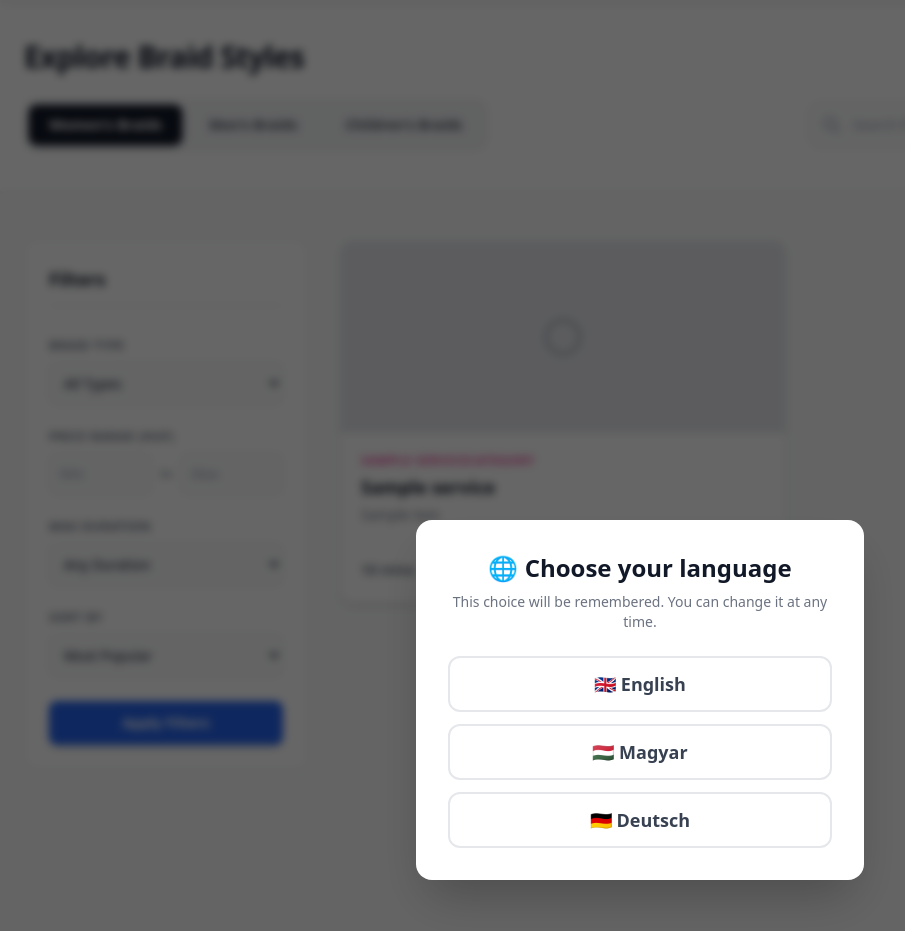
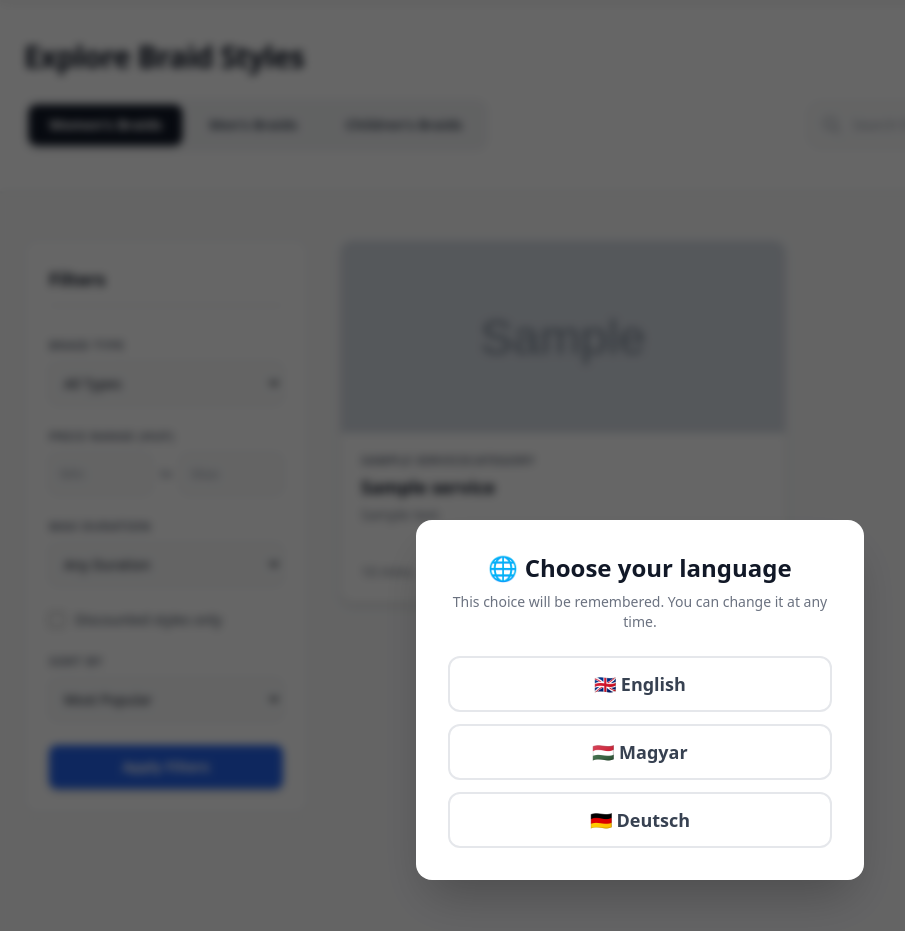
Before and after one commit to Aggreygreg/afrikaihafjonas, a Django app: page /services/ in a window 1280 px wide. Shown: the part 71-1002 px from the top of the page, without its empty margins (0-905 px from the left). Run offline with Django 4.2, Linux system fonts and the light colour scheme; tables that the repository leaves empty hold one stand-in row (values such as "Sample post"); grey boxes marked "Sample" are stand-in pictures; some libraries are stand-ins or nearby versions.

Commit message:
feat: polish services listing - images, discounts, formatted prices  - Model: add formatted_base_price & formatted_discounted_price properties   (zero-decimal HUF: '55,000 Ft') - View: add image prefetch, 'discounted_only' filter, 'discount' sort - Grid: show service images instead of placeholder, discount badge (-15%),   strikethrough base price + discounted price, formatted_duration,   gender-specific category badge colors (pink/blue/amber) - Add 'Discounted styles only' checkbox and 'Biggest Discount' sort option - Remove template math (base_price|floatformat:0) in favor of model properties

```diff
--- a/apps/services/models.py
+++ b/apps/services/models.py
@@ -125,6 +125,16 @@ class Service(models.Model):
             return self.base_price - discount_amount
         return self.base_price
 
+    @property
+    def formatted_base_price(self):
+        """Zero-decimal HUF: '55,000 Ft'."""
+        return "{:,} Ft".format(int(self.base_price))
+
+    @property
+    def formatted_discounted_price(self):
+        """Zero-decimal HUF after discount: '46,750 Ft'."""
+        return "{:,} Ft".format(int(self.discounted_price))
+
     def get_options_grouped(self):
         """
         Returns a list of dicts, one per option group:
--- a/apps/services/views.py
+++ b/apps/services/views.py
@@ -10,8 +10,10 @@ def service_list_view(request):
     gender_name = request.GET.get('gender', "Women's Braids")
     active_parent = parent_categories.filter(name__icontains=gender_name).first()
 
-    # 3. Base Queryset (optimized loading of foreign keys)
-    services = Service.objects.all().select_related('category__parent')
+    # 3. Base Queryset (optimized loading of foreign keys + images)
+    services = Service.objects.all().select_related(
+        'category__parent'
+    ).prefetch_related('images')
 
     # 4. Filter by Gender (Parent Category)
     if active_parent:
@@ -48,6 +50,11 @@ def service_list_view(request):
     if duration_max and duration_max.isdigit():
         services = services.filter(duration_minutes__lte=int(duration_max))
 
+    # 8b. Discounted Only Filter
+    discounted_only = request.GET.get('discounted_only', '')
+    if discounted_only:
+        services = services.filter(discount_percentage__gt=0)
+
     # 9. Sort Options
     sort_by = request.GET.get('sort_by', 'popular')
     if sort_by == 'popular':
@@ -58,6 +65,8 @@ def service_list_view(request):
         services = services.order_by('-base_price')
     elif sort_by == 'newest':
         services = services.order_by('-id')
+    elif sort_by == 'discount':
+        services = services.filter(discount_percentage__gt=0).order_by('-discount_percentage')
 
     context = {
         'services': services,
@@ -70,6 +79,7 @@ def service_list_view(request):
         'selected_price_max': price_max,
         'selected_duration_max': duration_max,
         'selected_sort_by': sort_by,
+        'selected_discounted': discounted_only,
     }
 
     # If it's an HTMX request, render only the partial template
--- a/templates/services/partials/service_grid.html
+++ b/templates/services/partials/service_grid.html
@@ -55,6 +55,15 @@
                 </select>
             </div>
 
+            <!-- Filter: Discounted Only -->
+            <div>
+                <label class="flex items-center gap-2.5 cursor-pointer">
+                    <input type="checkbox" name="discounted_only" value="1" {% if selected_discounted %}checked{% endif %}
+                           class="w-4 h-4 rounded border-gray-300 text-blue-600 focus:ring-blue-500/20" />
+                    <span class="text-sm font-medium text-gray-700">{% trans "Discounted styles only" %}</span>
+                </label>
+            </div>
+
             <!-- Sort Option -->
             <div>
                 <label for="sort_by" class="block text-xs font-semibold uppercase tracking-wider text-gray-500 mb-2">{% trans "Sort By" %}</label>
@@ -63,6 +72,7 @@
                     <option value="popular" {% if selected_sort_by == "popular" %}selected{% endif %}>{% trans "Most Popular" %}</option>
                     <option value="price_asc" {% if selected_sort_by == "price_asc" %}selected{% endif %}>{% trans "Price (Low to High)" %}</option>
                     <option value="price_desc" {% if selected_sort_by == "price_desc" %}selected{% endif %}>{% trans "Price (High to Low)" %}</option>
+                    <option value="discount" {% if selected_sort_by == "discount" %}selected{% endif %}>{% trans "Biggest Discount" %}</option>
                     <option value="newest" {% if selected_sort_by == "newest" %}selected{% endif %}>{% trans "Newest Styles" %}</option>
                 </select>
             </div>
@@ -70,8 +80,7 @@
             <!-- Clean "Apply Filters" submit button -->
             <button type="submit"
                     class="w-full py-3 bg-blue-600 hover:bg-blue-700 text-white rounded-lg text-sm font-bold shadow-md hover:shadow-lg transition duration-150">
-                {% trans "Apply Filters" %}
-            </button>
+                {% trans "Apply Filters" %}</button>
         </div>
     </aside>
 
@@ -81,22 +90,46 @@
             <div class="grid grid-cols-1 md:grid-cols-2 gap-6">
                 {% for service in services %}
                     <a href="{% url 'services:service_detail' pk=service.pk %}" class="group bg-white rounded-xl shadow-md overflow-hidden hover:shadow-lg transition duration-300 transform hover:-translate-y-0.5 border border-gray-100 flex flex-col">
-                        <div class="h-48 bg-gray-150 relative flex items-center justify-center bg-gray-200">
-                            <svg class="w-10 h-10 text-gray-400 group-hover:scale-105 transition duration-300" fill="none" stroke="currentColor" viewBox="0 0 24 24" xmlns="http://www.w3.org/2000/svg">
-                                <path stroke-linecap="round" stroke-linejoin="round" stroke-width="1.5" d="M12 22c5.523 0 10-4.477 10-10S17.523 2 12 2 2 6.477 2 12s4.477 10 10 10z"/>
-                            </svg>
+                        <!-- Image (or placeholder) -->
+                        <div class="h-48 relative flex items-center justify-center overflow-hidden bg-gray-100">
+                            {% with img=service.images.all|first %}
+                                {% if img %}
+                                    <img src="{{ img.image.url }}" alt="{{ service.title }}" class="w-full h-full object-cover group-hover:scale-105 transition duration-300" />
+                                {% else %}
+                                    <svg class="w-10 h-10 text-gray-400 group-hover:scale-105 transition duration-300" fill="none" stroke="currentColor" viewBox="0 0 24 24" xmlns="http://www.w3.org/2000/svg">
+                                        <path stroke-linecap="round" stroke-linejoin="round" stroke-width="1.5" d="M12 22c5.523 0 10-4.477 10-10S17.523 2 12 2 2 6.477 2 12s4.477 10 10 10z"/>
+                                    </svg>
+                                {% endif %}
+                            {% endwith %}
+                            <!-- Discount Badge -->
+                            {% if service.has_discount %}
+                                <span class="absolute top-3 right-3 bg-red-500 text-white text-xs font-bold px-2.5 py-1 rounded-full shadow-sm">-{{ service.discount_percentage }}%</span>
+                            {% endif %}
                         </div>
                         <div class="p-5 flex-1 flex flex-col justify-between">
                             <div>
                                 {% if service.category %}
-                                    <span class="text-xs font-semibold uppercase tracking-wider text-pink-500 mb-1 block">{{ service.category.name }}</span>
+                                    <span class="text-xs font-semibold uppercase tracking-wider mb-1 block
+                                        {% if service.category.parent.name == "Women's Braids" %}text-pink-500
+                                        {% elif service.category.parent.name == "Men's Braids" %}text-blue-500
+                                        {% elif service.category.parent.name == "Children's Braids" %}text-amber-500
+                                        {% else %}text-gray-500{% endif %}">
+                                        {{ service.category.name }}
+                                    </span>
                                 {% endif %}
                                 <h3 class="text-lg font-bold text-gray-900 group-hover:text-blue-600 transition duration-200">{{ service.title }}</h3>
                                 <p class="text-sm text-gray-500 mt-1 line-clamp-2">{{ service.description }}</p>
                             </div>
-                            <div class="mt-4 pt-4 border-t border-gray-50 flex items-center justify-between text-sm font-semibold">
-                                <span class="text-gray-500">{{ service.duration_minutes }} {% trans "mins" %}</span>
-                                <span class="text-gray-900 text-base">{{ service.base_price|floatformat:0 }} Ft</span>
+                            <div class="mt-4 pt-4 border-t border-gray-50 flex items-end justify-between">
+                                <span class="text-sm text-gray-500">{{ service.formatted_duration }}</span>
+                                <div class="text-right">
+                                    {% if service.has_discount %}
+                                        <div class="text-xs text-gray-400 line-through">{{ service.formatted_base_price }}</div>
+                                        <div class="text-base font-bold text-red-600">{{ service.formatted_discounted_price }}</div>
+                                    {% else %}
+                                        <span class="text-gray-900 text-base font-bold">{{ service.formatted_base_price }}</span>
+                                    {% endif %}
+                                </div>
                             </div>
                         </div>
                     </a>
```
